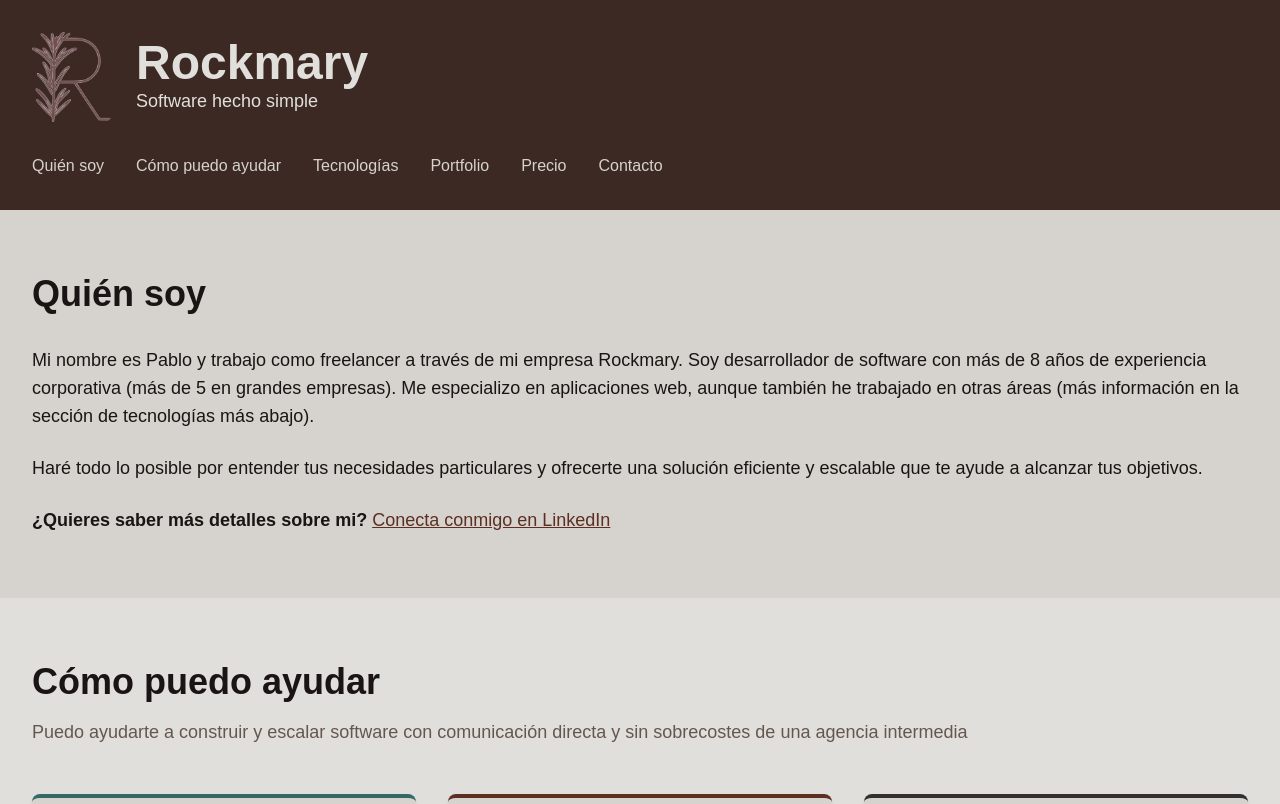
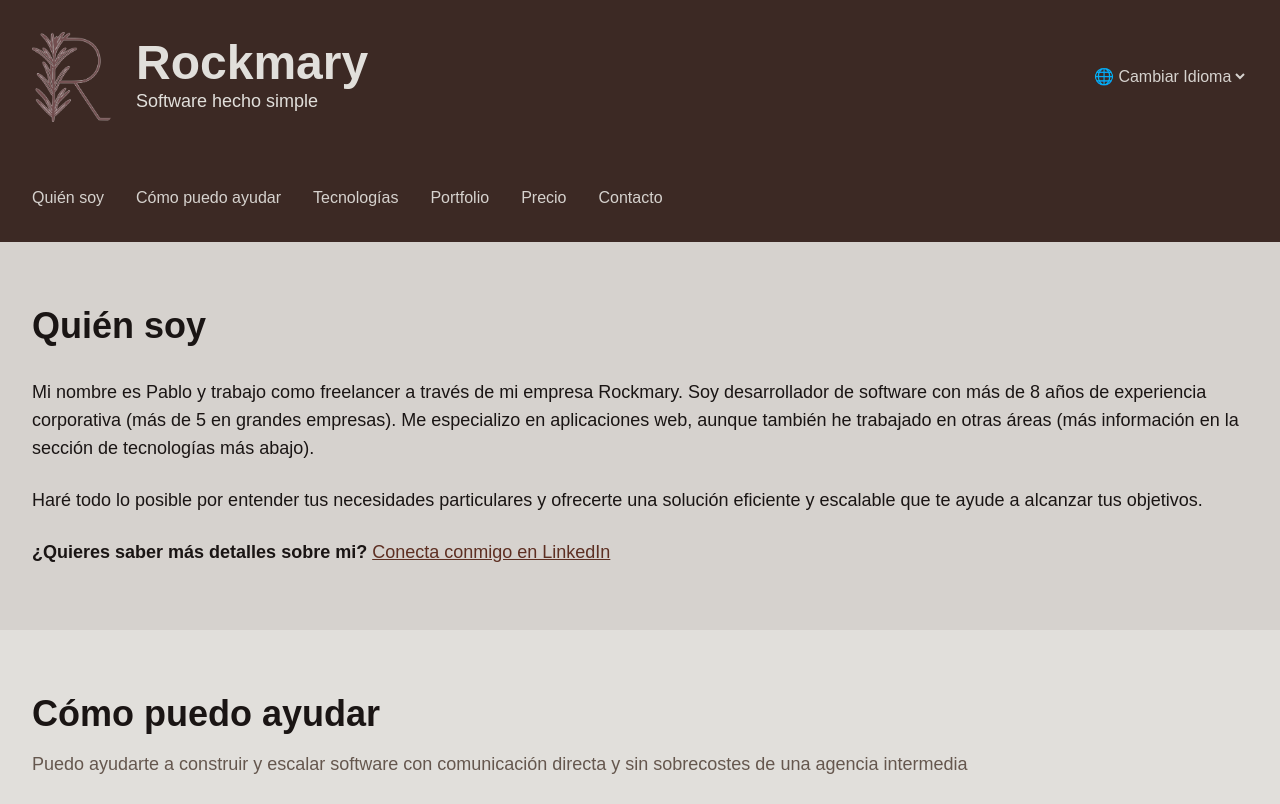
Before and after one commit to pablopenna/rockmary, a Next.js app: page /es in a window 1280 px wide. Shown: the top 804 px of the page. Built offline with nearby package versions, Linux system fonts and the light colour scheme.

Commit message:
feat: add language selector

```diff
--- a/src/app/components/Header.tsx
+++ b/src/app/components/Header.tsx
@@ -1,6 +1,9 @@
+"use client" // Needed for the router
+
 import Image from "next/image";
 import { withBasePath } from "@/lib/basePath";
-import { getTranslation, Locale } from "../i18n";
+import { getLocaleFromString, getTranslation, Locale } from "../i18n";
+import { useRouter } from "next/navigation";
 
 interface HeaderProps {
   locale: Locale
@@ -8,11 +11,36 @@ interface HeaderProps {
 
 export default function Header({ locale }: HeaderProps) {
   const t = getTranslation.bind(null, locale);
+  const router = useRouter();
+
+  const changeLocale = (loc: Locale) => {
+    let path = '/';
+    if(loc !== 'en') {
+      path = path + loc;
+    }
+
+    router.push(path);
+  };
+
+  const onLanguageSelected = (e: any) => {
+    const localeInEvent = e.target.value;
+    const locale = getLocaleFromString(localeInEvent);
+
+    if(locale === null) {
+      return;
+    }
+
+    changeLocale(locale);
+
+    // HACK: reset select in case same language as current is selected
+    e.target.value = "placeholder"
+  }
 
   return (
     <header className="bg-contrast-four text-base py-8">
       <div className="max-w-7xl mx-auto px-4 sm:px-6 lg:px-8">
         {/* Logo and Title Section */}
+        <div className="flex items-center justify-between gap-6 mb-8">
           <div className="flex items-center gap-6 mb-8">
             <Image
               src={withBasePath("/logov1_3.png")}
@@ -24,6 +52,15 @@ export default function Header({ locale }: HeaderProps) {
             <div>
               <h1 className="text-5xl font-bold text-base-two">{t('HEADER_BRAND')}</h1>
               <p className="text-lg text-base-two font-light">{t('HEADER_TAGLINE')}</p>
+            </div>
+          </div>
+
+          <div className="flex items-center gap-6 mb-8">
+            <select defaultValue={"placeholder"} onChange={onLanguageSelected}>
+              <option value="placeholder" disabled>{t('LANGUAGE_SELECT')}</option>
+              <option value="en">{t('LANGUAGE_EN')}</option>
+              <option value="es">{t('LANGUAGE_ES')}</option>
+            </select>
           </div>
         </div>
 
--- a/src/app/i18n/i18n.ts
+++ b/src/app/i18n/i18n.ts
@@ -1,7 +1,24 @@
 import { Locale } from ".";
+
+export const SUPPORTED_LOCALES = ['en', 'es'] as const;
 
 const enTranslations = require('./translations/en.json');
 const esTranslations = require('./translations/es.json');
+
+export const getLocaleFromString = (locale: string): Locale | null => {
+    if(SUPPORTED_LOCALES.includes(locale as Locale)) {
+        return locale as Locale;
+    }
+    return null;
+}
+
+// TODO: don't be lazy
+export const getLocaleFromPathname = (pathname: string): Locale => {
+    if(pathname.includes('/es')) {
+        return 'es';
+    }
+    return 'en';
+}
 
 export const getTranslation = (locale: Locale, key: string) => {
     const translationsFile = getTranslationFile(locale);
--- a/src/app/i18n/translations/en.json
+++ b/src/app/i18n/translations/en.json
@@ -65,6 +65,10 @@
     "HEADER_NAV_PORTFOLIO": "Portfolio",
     "HEADER_NAV_TECHNOLOGIES": "Technologies",
     "HEADER_NAV_CONTACT": "Contact",
+    "LANGUAGE_SELECT": "🌐 Change Language",
+    "LANGUAGE_PLACEHOLDER": "Choose an option",
+    "LANGUAGE_EN": "English",
+    "LANGUAGE_ES": "Spanish",
     "FOOTER_QUICK_LINKS": "Quick Links",
     "FOOTER_AVAILABILITY": "Available for new projects and team augmentation"
 }
--- a/src/app/i18n/translations/es.json
+++ b/src/app/i18n/translations/es.json
@@ -65,6 +65,10 @@
     "HEADER_NAV_PORTFOLIO": "Portfolio",
     "HEADER_NAV_TECHNOLOGIES": "Tecnologías",
     "HEADER_NAV_CONTACT": "Contacto",
+    "LANGUAGE_SELECT": "🌐 Cambiar Idioma",
+    "LANGUAGE_PLACEHOLDER": "Selecciona una opción",
+    "LANGUAGE_EN": "Inglés",
+    "LANGUAGE_ES": "Español",
     "FOOTER_QUICK_LINKS": "Enlaces rápidos",
     "FOOTER_AVAILABILITY": "Disponible para nuevos proyectos y aumento del tamaño de equipo"
 }
```
Lines whose indentation alone changed are shown as unchanged.
